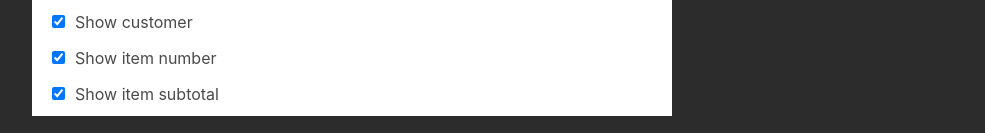
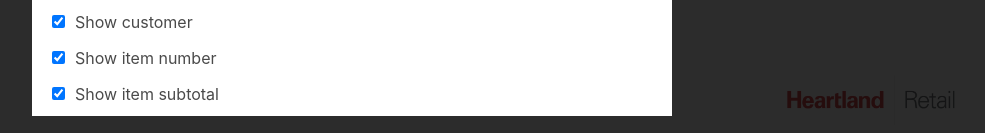
Before and after one commit to dstotz/heartland-retail-pole-display, a React (Create React App) app in the folder ui/: page / in a window 1280 px wide. Shown: the part 664-797 px from the top of the page, without its empty margins (288-1273 px from the left). Built offline with nearby package versions, Linux system fonts and the light colour scheme; no server answers.

Commit message:
Add Heartland Retail branding

```diff
--- a/ui/src/components/Main.tsx
+++ b/ui/src/components/Main.tsx
@@ -54,6 +54,17 @@ export const Main = () => {
           {!settingsOpen && <Display config={config} />}
         </section>
       </div>
+
+      <div
+        className="hr-logo"
+        style={{ position: 'absolute', bottom: 0, right: 0 }}
+      >
+        <img
+          src="/HRLogo.png"
+          alt="Heartland Retail"
+          style={{ height: '60px' }}
+        />
+      </div>
     </div>
   );
 };
```
Also changed, not shown: ui/public/HRLogo.png (added).
